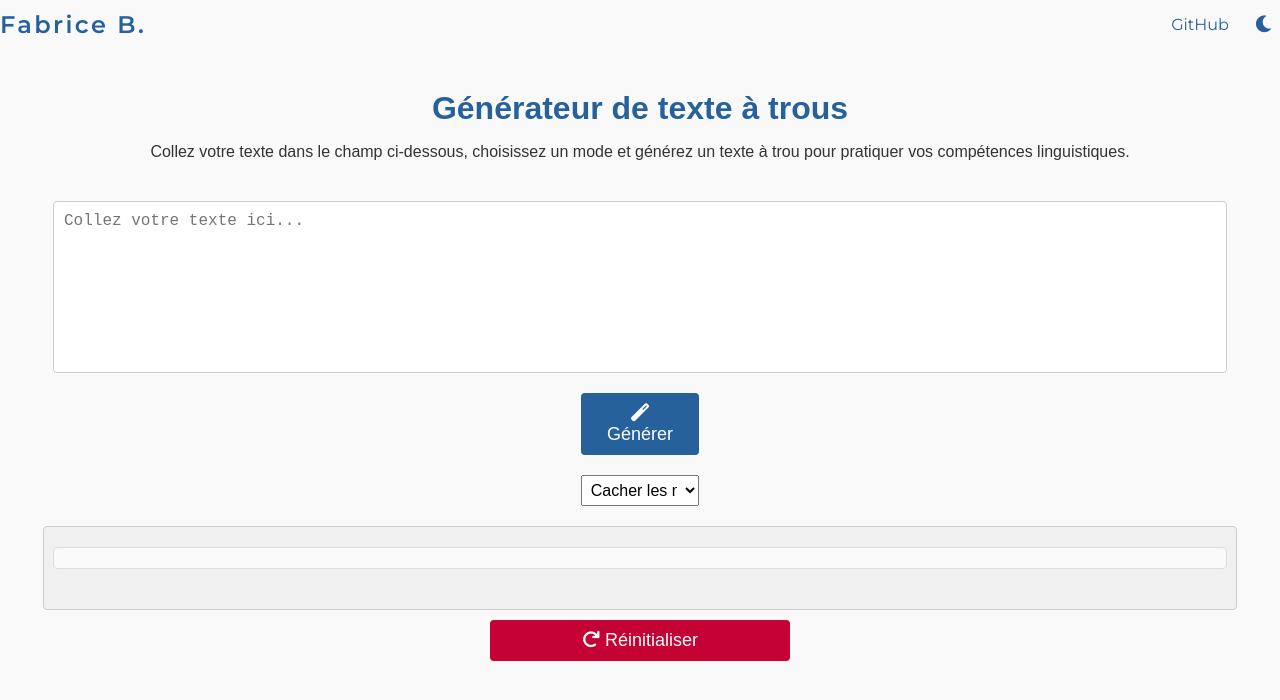
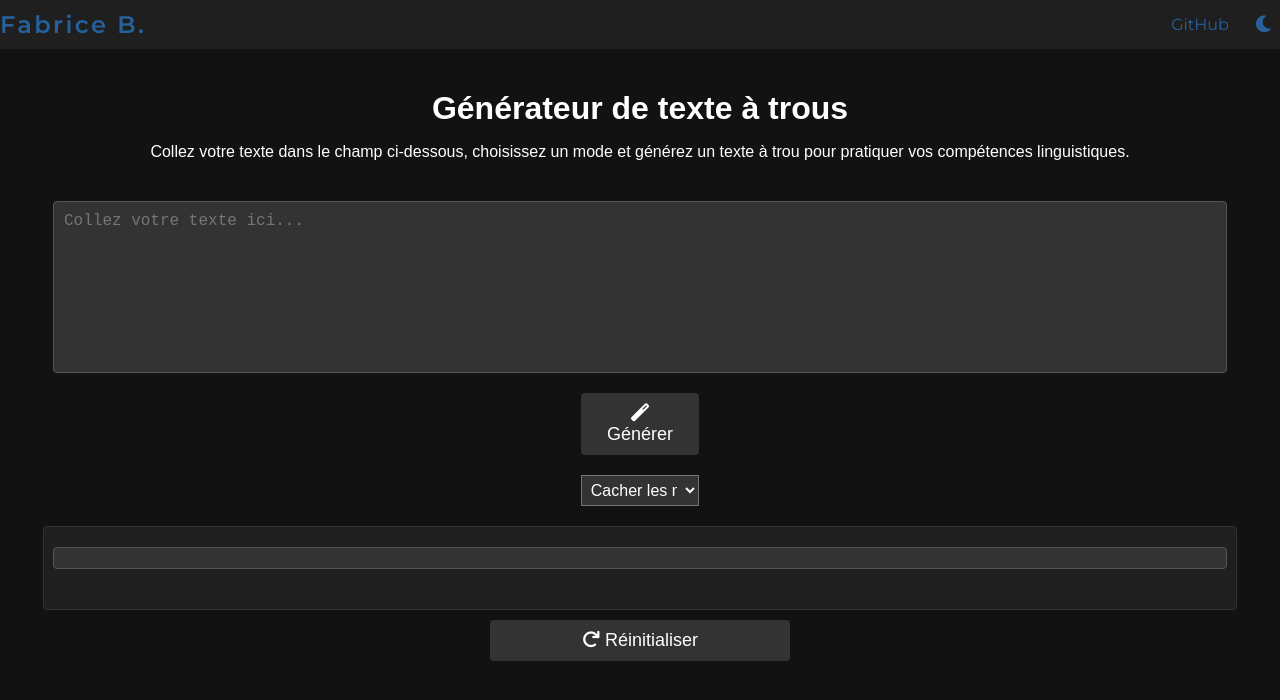
Before and after one commit to fabburst/ClozeTest, a plain HTML site: page index.html in a window 1280 px wide. Both pictures are taken after a click on the button 1264 px from the left and 24 px from the top of the page. Drawn offline with Linux system fonts and the light colour scheme.

Commit message:
feat: Add dark mode toggle functionality
- Implemented dark mode toggle by adding event listener to the 'toggle-dark-mode' button.
- Updated CSS to include dark mode styles for various elements.
- Adjusted HTML to handle icon changes between sun and moon.
- Ensured compatibility with existing functionalities.

```diff
--- a/index.html
+++ b/index.html
@@ -16,7 +16,7 @@
         </div>
         <div class="navbar-right">
             <a href="https://github.com/fabburst/ClozeTest">GitHub</a>
-            <button id="toggle-dark-mode"><i class="fas fa-sun"></i></button>
+            <button id="toggle-dark-mode"><i class="fas fa-sun" id="icon"></i></button>
         </div>
     </header>
 
--- a/script.js
+++ b/script.js
@@ -20,6 +20,10 @@ document.addEventListener('DOMContentLoaded', function () {
             icon.classList.remove('fa-moon');
             icon.classList.add('fa-sun');
         }
+    });
+    // Ajoutez ce code ici
+    document.getElementById('toggle-dark-mode').addEventListener('click', function() {
+        document.body.classList.toggle('dark-mode');
     });
     generateClozeBtn.addEventListener('click', function () {
         const text = originalText.value;
--- a/styles.css
+++ b/styles.css
@@ -213,3 +213,71 @@ input.word-input {
     word-wrap: break-word;
     text-align: center;
 }
+
+/* Styles pour le mode sombre */
+body.dark-mode {
+    background-color: #121212;
+    color: #ffffff;
+}
+
+.dark-mode .navbar {
+    background-color: #1f1f1f;
+}
+
+.dark-mode #header h1,
+.dark-mode #header p {
+    color: #ffffff;
+}
+
+.dark-mode #generate-cloze,
+.dark-mode #reset,
+.dark-mode #validate-words,
+.dark-mode #toggle-original-text {
+    background-color: #333333;
+    color: #ffffff;
+}
+
+.dark-mode #generate-cloze:hover,
+.dark-mode #reset:hover,
+.dark-mode #validate-words:hover,
+.dark-mode #toggle-original-text:hover {
+    background-color: #555555;
+}
+
+.dark-mode #output-container,
+.dark-mode #original-text-container {
+    background-color: #1f1f1f;
+    border-color: #333333;
+}
+
+.dark-mode #cloze-text {
+    background-color: #333333;
+    border-color: #555555;
+}
+
+.dark-mode #original-text {
+    background-color: #333333;
+    border-color: #555555;
+    color: #ffffff;
+}
+
+.dark-mode #mode-select {
+    background-color: #333333;
+    color: #ffffff;
+}
+
+#toggle-dark-mode i.fa-sun {
+    display: inline;
+}
+
+#toggle-dark-mode i.fa-moon {
+    display: none;
+}
+
+body.dark-mode #toggle-dark-mode i.fa-sun {
+    display: none;
+}
+
+body.dark-mode #toggle-dark-mode i.fa-moon {
+    display: inline;
+}
```
